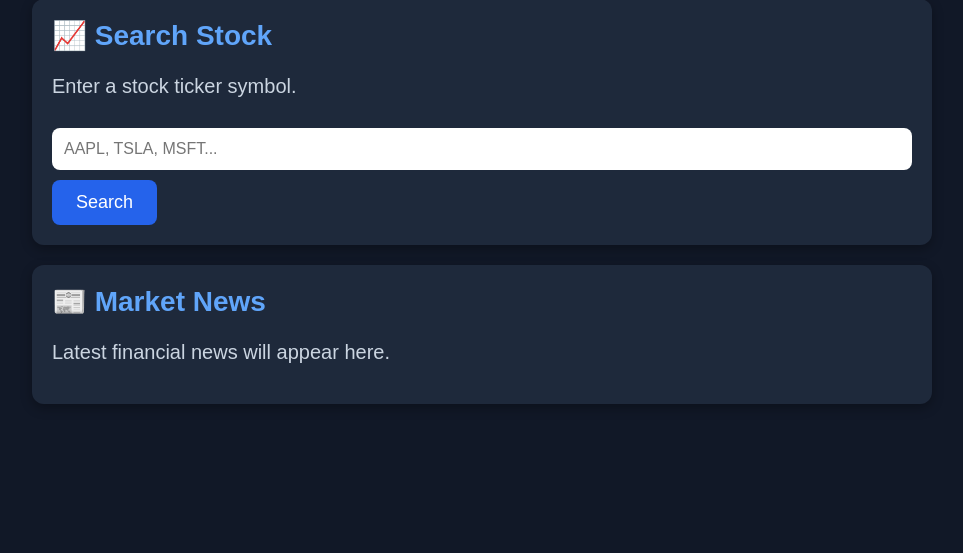
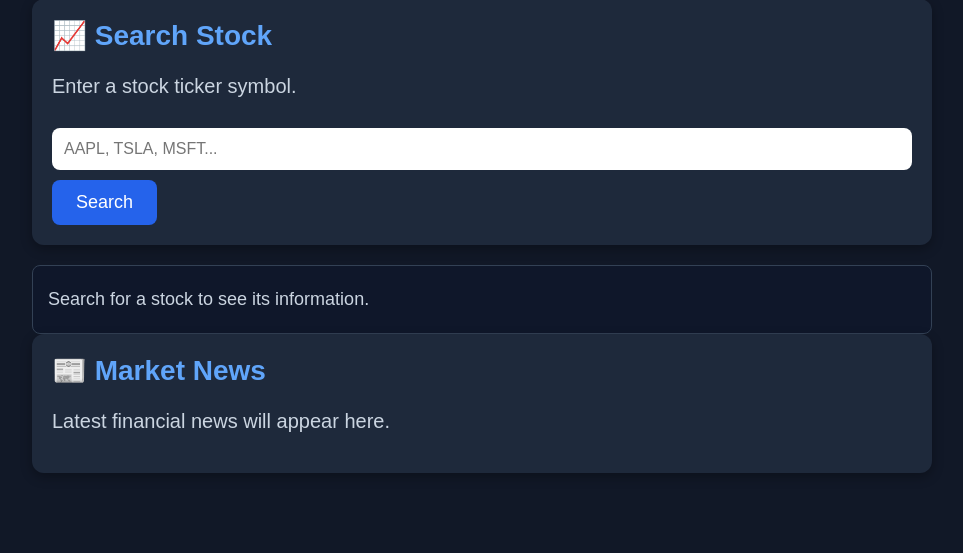
Before and after one commit to Unique86/stockpilot, a FastAPI app: page / in a window 1280 px wide. Shown: the part 341-894 px from the top of the page, without its empty margins (158-1121 px from the left). Before the commit the page ends 745 px from the top, so only its background shows below. Run offline with FastAPI, Linux system fonts and the light colour scheme.

Commit message:
Display live stock data in frontend

```diff
--- a/app/routes/stocks.py
+++ b/app/routes/stocks.py
@@ -17,7 +17,9 @@ async def search(ticker: str):
 
     response = requests.get(url, params=params)
 
+
     data = response.json()
+    print(data)
     return {
         "ticker": ticker.upper(),
         "price_change":  data.get("d"),
--- a/app/static/css/style.css
+++ b/app/static/css/style.css
@@ -64,3 +64,20 @@ input {
     transform: translateY(-3px);
 
 }
+.stock-result {
+    margin-top: 20px;
+    padding: 15px;
+    background-color: #0f172a;
+    border-radius: 8px;
+    border: 1px solid #334155;
+}
+
+.stock-result h3 {
+    margin-top: 0;
+    color: #60a5fa;
+}
+
+.stock-result p {
+    margin: 8px 0;
+    font-size: 18px;
+}
--- a/app/static/js/app.js
+++ b/app/static/js/app.js
@@ -2,9 +2,12 @@ console.log("app.js loaded");
 
 const searchButton = document.getElementById("searchButton")
 const tickerInput = document.getElementById("ticker")
+const stockResult = document.getElementById("stockResult");
 
 searchButton.addEventListener("click", async function() {
     const symbol = tickerInput.value;
+
+    stockResult.innerHTML = "<p>Loading stock data...</p>";
 
     const response = await fetch("/search?ticker=" + symbol);
 
--- a/app/templates/index.html
+++ b/app/templates/index.html
@@ -31,6 +31,9 @@
 
     <button id="searchButton">Search</button>
 </div>
+<div id="stockResult" class="stock-result">
+    <p>Search for a stock to see its information.</p>
+</div>
 
     <div class="card">
         <h2>📰 Market News</h2>
```
